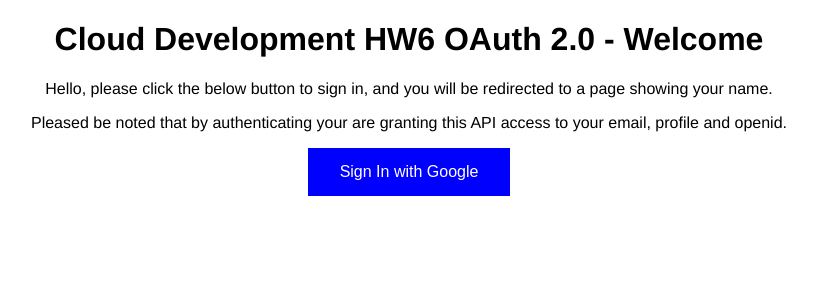
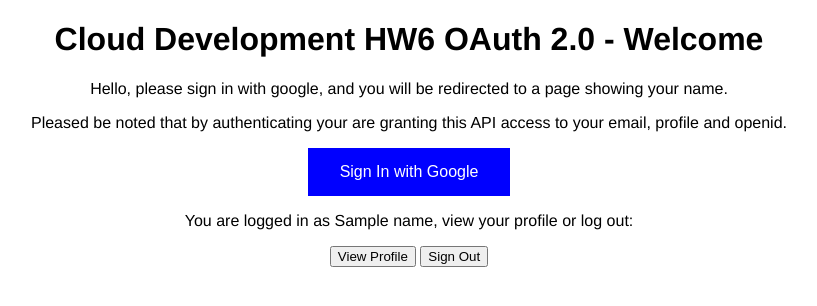
Before and after one commit to Colaicerei/Marina-API, a Flask app: template OAuth2.0/templates/welcome.html in a window 1280 px wide. Shown: the top 306 px of the page, without its empty margins (231-1048 px from the left). Run offline with Flask 2, Linux system fonts and the light colour scheme; the template is opened without the code that fills it: most values are stand-ins (such as "Sample title", 1, 10 or a date in 2020).

Commit message:
added login/out

```diff
--- a/OAuth2.0/main.py
+++ b/OAuth2.0/main.py
@@ -2,15 +2,17 @@
 from flask import Flask, session, render_template, request, redirect, url_for
 import requests
 import secrets
-
-
-app = Flask(__name__)
+#import uuid
+#import logging
 
 CLIENT_ID = '793207193577-b0m59mshitdvarg41a6q8e3ofl2sh14m.apps.googleusercontent.com'
 CLIENT_SECRET = 'iOr-aGJifs75GOvIQkCVx1aa'
 SCOPE = 'profile email openid'
 REQUEST_URL = "https://people.googleapis.com/v1/people/me?personFields=names,emailAddresses"
-REDIRECT_URI = 'http://localhost:8080/auth'
+REDIRECT_URI = 'https://hw6-zouch000.appspot.com/auth'
+
+app = Flask(__name__)
+app.secret_key = 'Super Secret Key'
 
 # post auth code to server to get credentials including access token
 def get_credentials(auth_code):
@@ -25,28 +27,33 @@
 
 @app.route('/')
 def index():
-        return render_template('welcome.html', error_message=request.args.get('error_message',''))
+    if 'name' in session:
+        return render_template('welcome.html', name=session['name'])
+    return render_template('welcome.html', message=request.args.get('message',''))
 
 
 @app.route('/auth')
 def auth():
     if 'code' not in request.args or 'state' not in request.args:
         session['state'] = secrets.token_urlsafe(16)
-        print('generated state is: ', session['state'])
+        #app.logger.info('Successful generated state')
         auth_uri = ('https://accounts.google.com/o/oauth2/v2/auth?response_type=code'
                 '&client_id={}&redirect_uri={}&scope={}&state={}').format(CLIENT_ID, REDIRECT_URI, SCOPE, session['state'])
         return redirect(auth_uri)
     if request.args.get('state') != session['state']:
-        print("returned state is: ", request.args.get('state'))
-        return redirect(url_for('index',error_message='State value mismatch, please try again'))
+        #app.logger.error('State value mismatch')
+        return redirect(url_for('index',message='Error: State value mismatch, please try again'))
     else:
         auth_code = request.args.get('code')
+        #app.logger.info("Successful return of auth code")
         credentials = get_credentials(auth_code)
         if 'access_token' not in credentials:
-            return redirect(url_for('index', error_message='Authorization failed, please try again'))
+            #app.logger.info('Unsuccessful return of credentials')
+            return redirect(url_for('index', message='Error: Authorization failed, please try again'))
         if credentials['expires_in'] <= 0:
-            return redirect(url_for('index', error_message='Token expired, please try again'))
+            return redirect(url_for('index', message='Error: Token expired, please try again'))
         session['credentials'] = credentials
+        #app.logger.info('Successful return of credentials')
         return redirect(url_for('user_info'))
 
 @app.route('/user_info')
@@ -54,11 +61,16 @@
     credentials = session['credentials']
     headers = {'Authorization': 'Bearer {}'.format(credentials['access_token'])}
     data = requests.get(REQUEST_URL, headers=headers)
+    app.logger.info("Successful return of user profile")
     names = data.json()['names'][0]
+    session['name'] = names['displayName']
     return render_template('user_info.html',names = names, state=session['state'])
 
+@app.route('/logout')
+def logout():
+    session.pop('name', None)
+    return redirect(url_for('index',message='You are logged out'))
 
 if __name__ == '__main__':
-  import uuid
-  app.secret_key = str(uuid.uuid4())
-  app.run(host='127.0.0.1', port=8080, debug=True)
+    #logging.basicConfig(level=logging.INFO) #, filename='HW6.log')
+    app.run(host='127.0.0.1', port=8080, debug=False)
--- a/OAuth2.0/templates/welcome.html
+++ b/OAuth2.0/templates/welcome.html
@@ -8,6 +8,16 @@
               window.location.href = '/auth';
           };
       });
+      window.addEventListener('load', (event) => {
+          document.getElementById('sign-out').onclick = function () {
+              window.location.href = '/logout';
+          };
+      });
+      window.addEventListener('load', (event) => {
+          document.getElementById('view-profile').onclick = function () {
+              window.location.href = '/user_info';
+          };
+      });
   </script>
   <style>
     body {
@@ -15,7 +25,7 @@
       text-align: center;
     }
 
-    .login-button {
+    .button {
       background-color: blue;
       border: none;
       color: white;
@@ -26,7 +36,6 @@
       font-size: 16px;
     }
   </style>
-
   <link type="text/css" rel="stylesheet" href="{{url_for('static', filename='style.css')}}">
 </head>
 
@@ -34,13 +43,18 @@
 <h1>Cloud Development HW6 OAuth 2.0 - Welcome</h1>
 
 <div>
-  <p>Hello, please click the below button to sign in, and you will be redirected to a page showing your name.</p>
+  <p>Hello, please sign in with google, and you will be redirected to a page showing your name.</p>
   <p>Pleased be noted that by authenticating your are granting this API access to your email, profile and openid.</p>
-  <button id="sign-in" class="login-button">Sign In with Google</button>
+  <button id="sign-in" class="button">Sign In with Google</button>
 </div>
 <div>
-  {% if error_message %}
-  <p>Error: {{ error_message }}</p>
+  {% if message %}
+  <p>{{ message }}</p>
+  {% endif %}
+  {% if name %}
+  <p>You are logged in as {{ name }}, view your profile or log out:</p>
+  <button id="view-profile">View Profile</button>
+  <button id="sign-out">Sign Out</button>
   {% endif %}
 </div>
 
```
Also changed, not shown: OAuth2.0/templates/user_info.html (+10 -2 lines).
